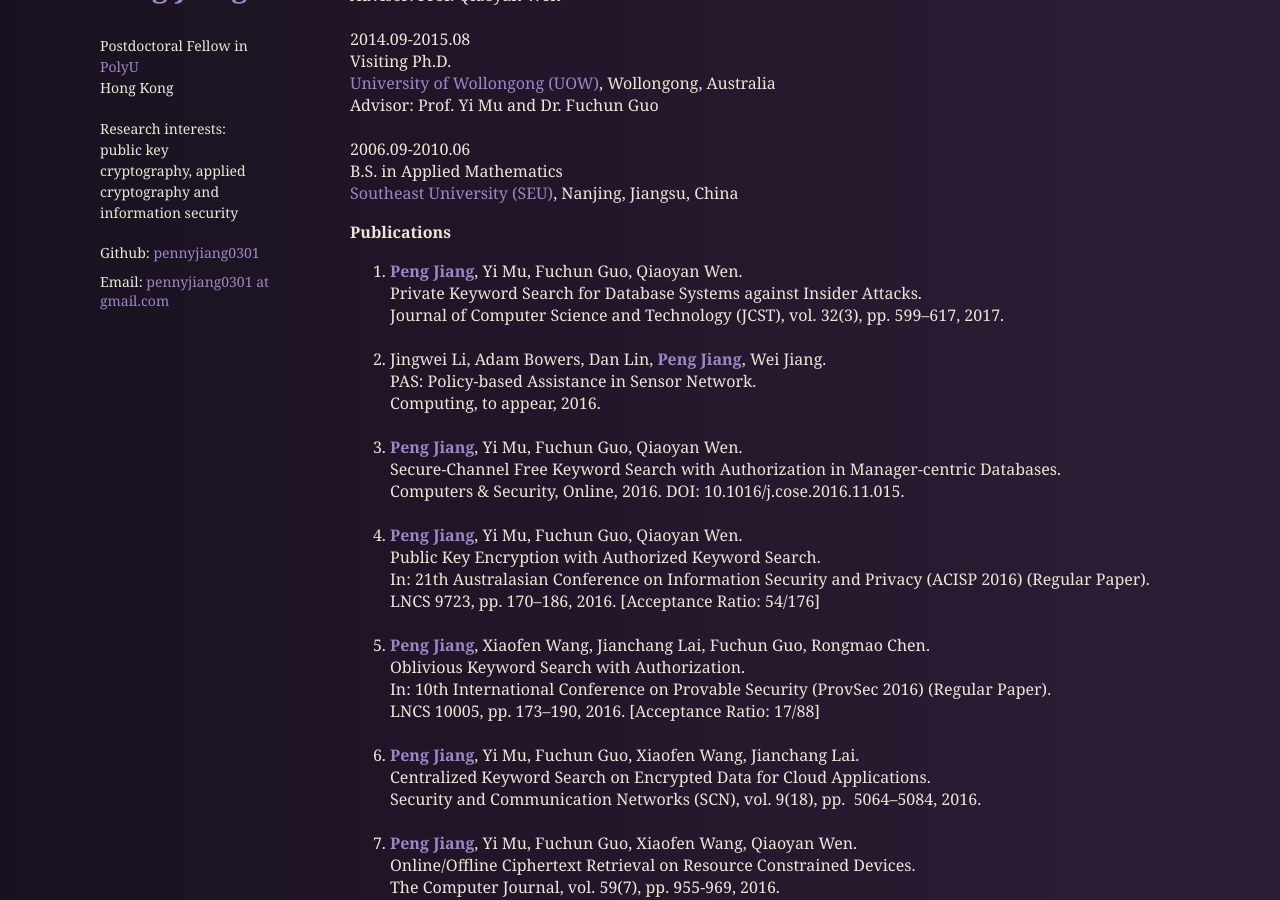
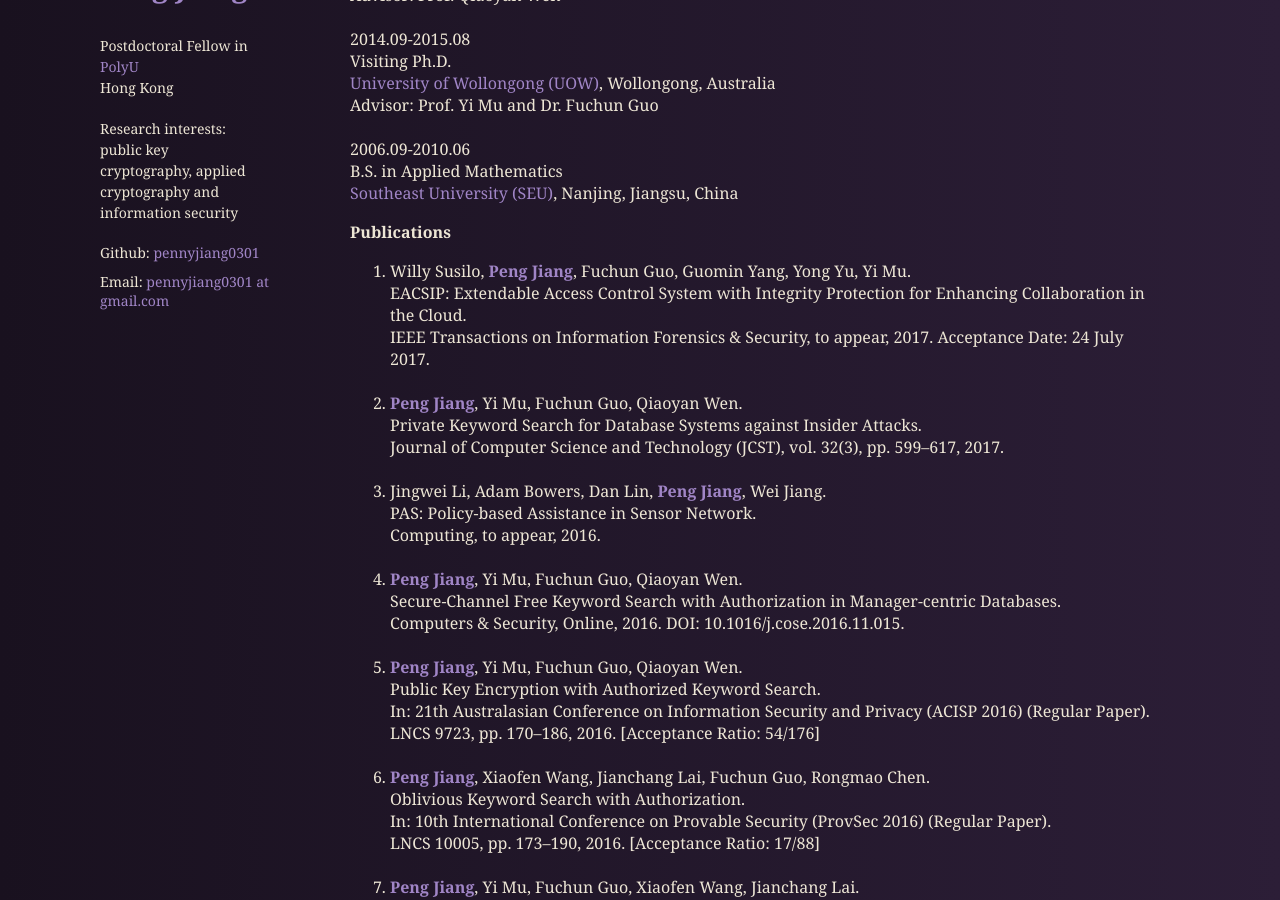
Before and after one commit to pennyjiang0301/pennyjiang0301.github.io, a Jekyll site: the page built from index.html, in a window 1280 px wide and 900 px high, scrolled down 326 px. Built offline with Jekyll 4.4.1, drawn with Linux system fonts in a browser that asks for light colours.

Commit message:
Update index.html

```diff
--- a/index.html
+++ b/index.html
@@ -62,6 +62,11 @@ title: Home
     <strong>Publications</strong>
 	</p>
 	<ol>
+		<li>Willy Susilo, <a href=https://pennyjiang0301.github.io><strong>Peng Jiang</strong></a>, Fuchun Guo, Guomin Yang, Yong Yu, Yi Mu. <br/>
+			EACSIP: Extendable Access Control System with Integrity Protection for Enhancing Collaboration in the Cloud. <br/>
+			IEEE Transactions on Information Forensics & Security, to appear, 2017. Acceptance Date: 24 July 2017. </li>
+		<br/>
+
 		<li><a href=https://pennyjiang0301.github.io><strong>Peng Jiang</strong></a>, Yi Mu, Fuchun Guo, Qiaoyan Wen. <br/>
 			Private Keyword Search for Database Systems against Insider Attacks. <br/>
 			Journal of Computer Science and Technology (JCST), vol. 32(3), pp. 599–617, 2017.</li><br/>
```
